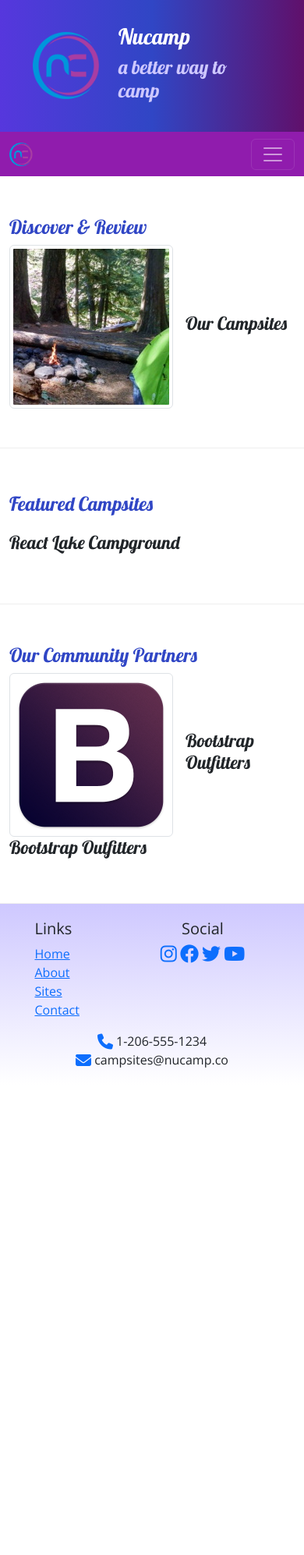
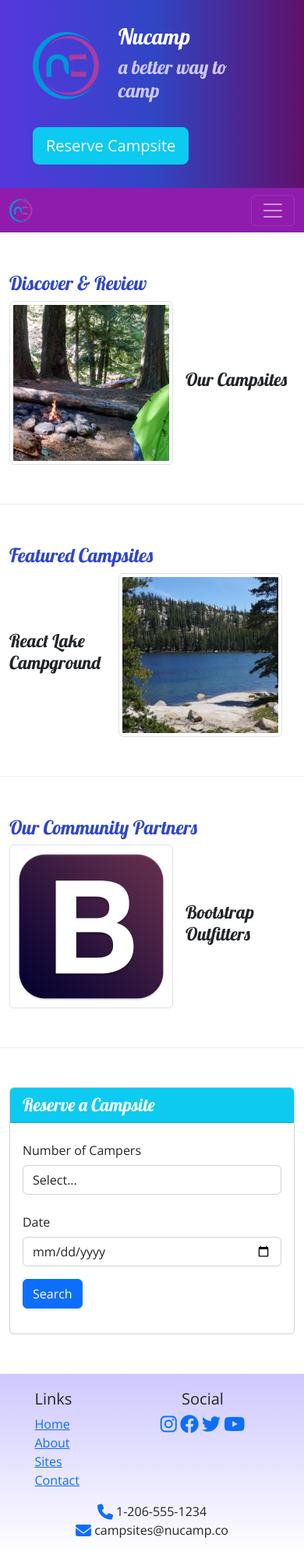
Before and after one commit to joshuabear87/bootstrap-practice, a plain HTML site: page index.html in a window 390 px wide. Shown: the whole page at 78% size. Before the commit the page ends 1391 px from the top, so only its background shows below. Drawn offline with nearby package versions, Linux system fonts and the light colour scheme.

Commit message:
Reservation Form and Button

```diff
--- a/index.html
+++ b/index.html
@@ -3,16 +3,16 @@
 
 <head>
     <!-- Required meta tags always come first -->
-    <meta charset="utf-8" />
-    <meta name="viewport" content="width=device-width, initial-scale=1" />
+    <meta charset="utf-8">
+    <meta name="viewport" content="width=device-width, initial-scale=1">
 
     <!-- Bootstrap CSS -->
-    <link href="https://cdn.jsdelivr.net/npm/bootstrap@5.2.3/dist/css/bootstrap.min.css" rel="stylesheet" integrity="sha384-rbsA2VBKQhggwzxH7pPCaAqO46MgnOM80zW1RWuH61DGLwZJEdK2Kadq2F9CUG65" crossorigin="anonymous"/>
+    <link href="https://cdn.jsdelivr.net/npm/bootstrap@5.2.3/dist/css/bootstrap.min.css" rel="stylesheet" integrity="sha384-rbsA2VBKQhggwzxH7pPCaAqO46MgnOM80zW1RWuH61DGLwZJEdK2Kadq2F9CUG65" crossorigin="anonymous">
 
     <!-- Additional CSS must be placed after Bootstrap CSS -->
-    <link rel="stylesheet" href="https://cdnjs.cloudflare.com/ajax/libs/font-awesome/6.2.1/css/all.min.css" integrity="sha512-MV7K8+y+gLIBoVD59lQIYicR65iaqukzvf/nwasF0nqhPay5w/9lJmVM2hMDcnK1OnMGCdVK+iQrJ7lzPJQd1w==" crossorigin="anonymous" referrerpolicy="no-referrer"/>
-    <link rel="stylesheet" href="https://fonts.googleapis.com/css?family=Lobster|Open+Sans" />
-    <link rel="stylesheet" href="css/styles.css" />
+    <link rel="stylesheet" href="https://cdnjs.cloudflare.com/ajax/libs/font-awesome/6.2.1/css/all.min.css" integrity="sha512-MV7K8+y+gLIBoVD59lQIYicR65iaqukzvf/nwasF0nqhPay5w/9lJmVM2hMDcnK1OnMGCdVK+iQrJ7lzPJQd1w==" crossorigin="anonymous" referrerpolicy="no-referrer">
+    <link rel="stylesheet" href="https://fonts.googleapis.com/css?family=Lobster|Open+Sans">
+    <link rel="stylesheet" href="css/styles.css">
     <title>Nucamp: A Better Way To Camp</title>
 </head>
 
@@ -23,11 +23,14 @@
         <div class="container">
             <div class="row">
                 <div class="col-4 col-sm-3 col-md-2 align-self-center">
-                    <img src="img\img\logo.png" class="img-fluid" />
+                    <img src="img/logo.png" class="img-fluid" alt="logo">
                 </div>
                 <div class="col">
                     <h1>Nucamp</h1>
                     <h2>a better way to camp</h2>
+                </div>
+                <div class="col-md-4 col-xl-2 mt-4">
+                    <a class="btn btn-info btn-lg text-white text-nowrap" href="#reserveForm" role="button">Reserve Campsite</a>
                 </div>
             </div>
         </div>
@@ -36,7 +39,7 @@
     <!-- navbar -->
     <nav class="navbar navbar-expand-sm navbar-dark sticky-top">
         <div class="container">
-            <a class="navbar-brand" href="#"><img src="img\img\logo.png" height="30" width="30" /></a>
+            <a class="navbar-brand" href="#"><img src="img/logo.png" height="30" width="30" alt=logo></a>
                 <button class="navbar-toggler" type="button" data-bs-toggle="collapse" data-bs-target="#nucampNavbar">
                     <span class="navbar-toggler-icon"></span>
             </button>
@@ -62,7 +65,7 @@
             </div>
             <div class="col">
                 <div class="d-flex">
-                    <img class="me-3 img-thumbnail" src="img\img\breadcrumb-trail-thumb.jpg" alt="Breadcrumb Trail" />
+                    <img class="me-3 img-thumbnail" src="img/breadcrumb-trail-thumb.jpg" alt="Breadcrumb Trail">
                     <div class="align-self-center">
                         <h3>Our Campsites</h3>
                         <p class="d-none d-sm-block">Explore our growing database of curated campsites and leave your own reviews!</p>
@@ -77,8 +80,13 @@
                 <h2>Featured Campsites</h2>
             </div>
             <div class="col">
-                <h3>React Lake Campground</h3>
-                <p class="d-none d-sm-block">Nestled in the foothills of the Chrome Mountains, this campground on the shores of the pristine React Lake is a favorite for fly fishers.</p>
+                <div class="d-flex">
+                    <img class="me-3 img-thumbnail order-last" src="img/react-lake-thumb.jpg" alt="Breadcrumb Trail">
+                    <div class="align-self-center">
+                        <h3>React Lake Campground</h3>
+                        <p class="d-none d-sm-block">Nestled in the foothills of the Chrome Mountains, this campground on the shores of the pristine React Lake is a favorite for fly fishers.</p>
+                    </div>
+                </div>
             </div>
         </section>
 
@@ -89,18 +97,54 @@
             </div>
             <div class="col">
                 <div class="d-flex">
-                    <img class="me-3 img-thumbnail" src="img\img\bootstrap-thumb.png" alt="Bootstrap Outfitters" />
+                    <img class="me-3 img-thumbnail" src="img/bootstrap-thumb.png" alt="Bootstrap Outfitters">
                     <div class="align-self-center">
                         <h3>Bootstrap Outfitters</h3>
                         <p class="d-none d-sm-block">Bootstrap Outfitters supplies you with gear you need at prices you can't beat.</p>
                     </div>
                 </div>
             </div>
-                <h3>Bootstrap Outfitters</h3>
-                <p class="d-none d-sm-block">Bootstrap Outfitters supplies you with gear you need at prices you can't beat.</p>
+        </section>
+        <section class="row row-content">
+            <div class="mx-auto col-sm-9">
+                <div class="card">
+                    <h3 class="card-header bg-info text-white">Reserve a Campsite</h3>
+                        <div class="card-body">
+                            <form id="reserveForm">
+                                <div class="row mb-3">
+                                    <div class="col-12 col-sm-6">
+                                        <label for="numberOfCampers" class="col col-form-label">Number of Campers</label>
+                                    </div>
+                                    <div class="col-12 col-sm-6">
+                                        <select id="numberOfCampers" class="col form-control" name="number of campers">
+                                            <option value="select">Select...</option>
+                                            <option value="one">1</option>
+                                            <option value="two">2</option>
+                                            <option value="three">3</option>
+                                            <option value="four">4</option>
+                                            <option value="five">5</option>
+                                            <option value="six">6</option>
+                                        </select>
+                                    </div>
+                                </div>
+                                <div class="row mb-3">
+                                    <div class="col-12 col-sm-6">
+                                        <label class="col-form-label" for="date">Date</label>
+                                    </div>
+                                    <div class="col-12 col-sm-6">
+                                        <input class="form-control" type="date" id="date" name="date">
+                                    </div>
+                                </div>
+                                <div class="row mb-3">
+                                    <div class="col">
+                                        <button type="submit" class="btn btn-primary">Search</button>
+                                    </div>
+                                </div>
+                            </form>
+                        </div>
+                </div>
             </div>
         </section>
-
 	</main>
 
     <!-- footer -->
@@ -124,7 +168,7 @@
                         <a href="http://youtube.com/"><i class="fa-brands fa-youtube fa-xl"></i></a>
                 </div>
                 <div class="col-sm-4 text-center">
-                    <i class="fa-solid fa-phone fa-lg text-primary"></i> 1-206-555-1234<br />
+                    <i class="fa-solid fa-phone fa-lg text-primary"></i> 1-206-555-1234<br>
                     <i class="fa-solid fa-envelope fa-lg text-primary"></i> campsites@nucamp.co
                 </div>
             </div>
```
Also changed, not shown: aboutus.html (+2 -2 lines), contactus.html (+2 -2 lines), img/bootstrap-thumb.png (renamed from img/img/bootstrap-thumb.png), img/breadcrumb-trail-thumb.jpg (renamed from img/img/breadcrumb-trail-thumb.jpg), img/breadcrumb-trail.jpg (renamed from img/img/breadcrumb-trail.jpg), img/chrome-river-thumb.jpg (renamed from img/img/chrome-river-thumb.jpg), img/chrome-river.jpg (renamed from img/img/chrome-river.jpg), img/logo.png (renamed from img/img/logo.png), img/react-lake-thumb.jpg (renamed from img/img/react-lake-thumb.jpg), img/react-lake.jpg (renamed from img/img/react-lake.jpg), 2 other files.
